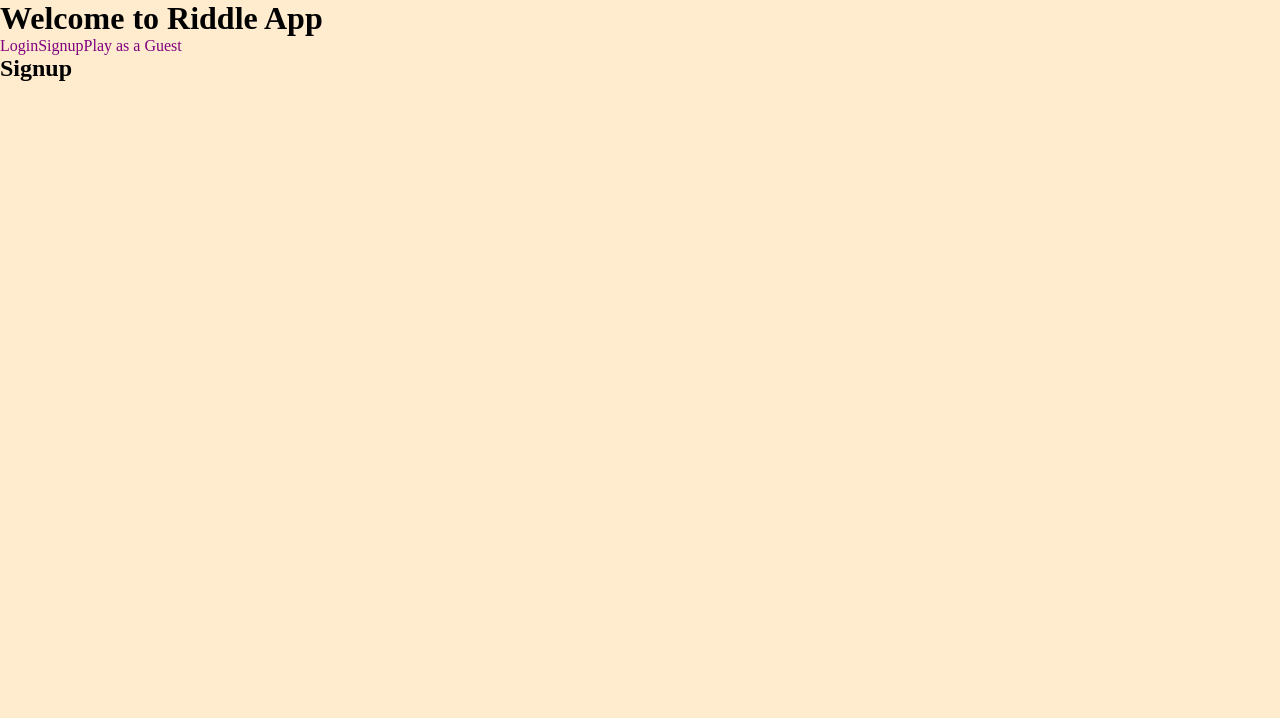
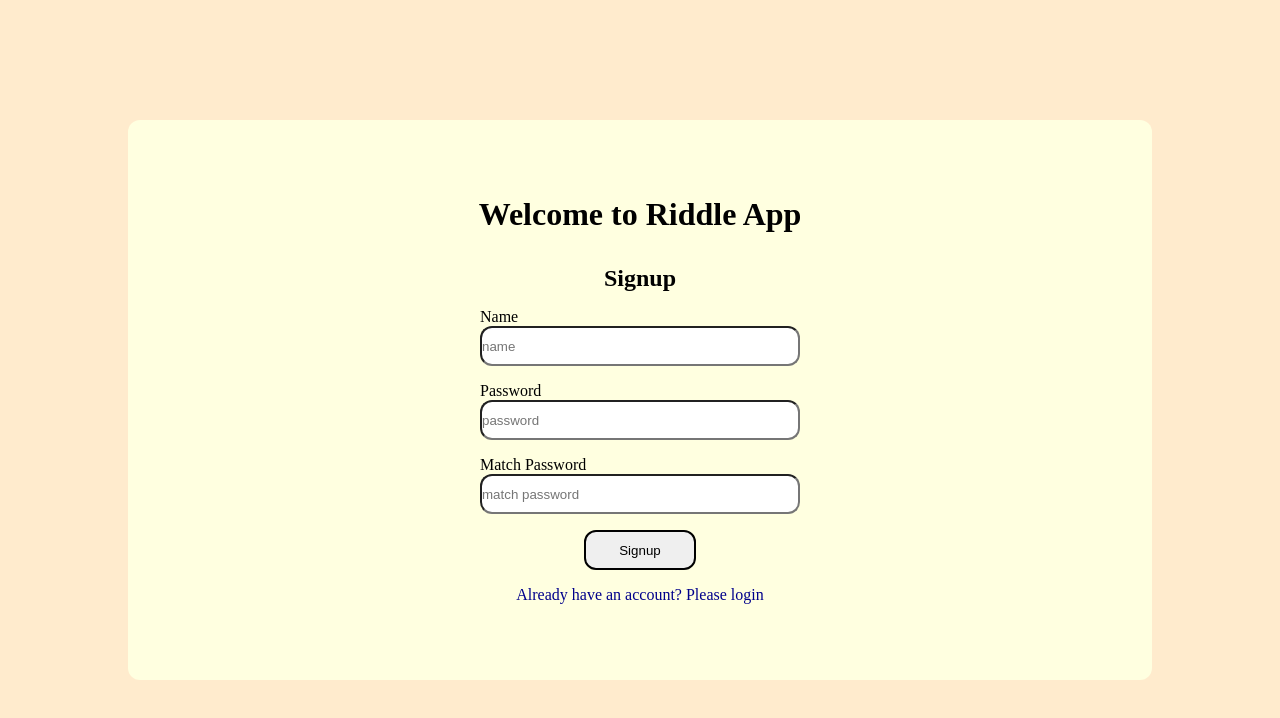
Before and after one commit to haimassraf/riddle-client, a React (Vite) app in the folder riddle-client/: page /signup in a window 1280 px wide. Shown: the top 718 px of the page. Built offline with nearby package versions, Linux system fonts and the light colour scheme.

Commit message:
login and ayth

```diff
--- a/riddle-client/src/App.css
+++ b/riddle-client/src/App.css
@@ -4,8 +4,12 @@
   box-sizing: border-box;
 }
 
-body {
+#root {
   background-color: blanchedalmond;
+  display: flex;
+  justify-content: center;
+  align-items: center;
+  height: 100vh;
 }
 
 header {
@@ -20,7 +24,7 @@ section {
   gap: 1rem;
 }
 
-main{
+main {
   display: flex;
   flex-direction: column;
   justify-content: space-between;
@@ -28,14 +32,63 @@ main{
   height: 90vh;
 }
 
-button {
+button,
+.btn {
   width: 7rem;
-  height: 5vh;
+  min-height: 5vh;
+  cursor: pointer;
+  border: 2px solid black;
   border-radius: 12px;
-  cursor: pointer
+  text-align: center;
 }
 
 a {
   text-decoration: none;
-  color: purple;
+  color: darkblue;
 }
+
+.buttons {
+  display: flex;
+  flex-direction: column;
+  justify-content: center;
+  align-items: center;
+  gap: 2rem;
+}
+
+h1,
+h2 {
+  text-align: center;
+}
+
+.loginPage {
+  display: flex;
+  flex-direction: column;
+  align-items: center;
+  width: 80%;
+  justify-content: center;
+  background-color: lightyellow;
+  padding: 0 2rem;
+  border-radius: 12px;
+  height: 70vh;
+  gap: 1rem;
+}
+
+form {
+  display: flex;
+  flex-direction: column;
+  justify-content: center;
+  align-items: center;
+  gap: 1rem;
+}
+
+
+input {
+  width: 20rem;
+  min-height: 5vh;
+  border-radius: 12px;
+  display: block;
+}
+
+.failed {
+  color: rgb(176, 17, 17);
+}
--- a/riddle-client/src/App.tsx
+++ b/riddle-client/src/App.tsx
@@ -1,18 +1,20 @@
 import { Route, Routes } from 'react-router'
 import LandingPage from './pages/LandingPage'
-import Login from './components/auth/Login'
-import Signup from './components/auth/Signup'
+import Login from './components/authPages/Login'
+import Signup from './components/authPages/Signup'
 import StartGame from './components/StartGame'
 import Home from './pages/Home'
 import Index from './components/Index'
 import Game from './pages/Game'
 import EndGame from './pages/EndGame'
 import './App.css'
+import ChooseAuth from './components/authPages/ChooseAuth'
 
 const App = () => {
   return (
     <Routes>
       <Route path='/' element={<LandingPage />}>
+        <Route path='' element={<ChooseAuth />} />
         <Route path='login' element={<Login />} />
         <Route path='signup' element={<Signup />} />
       </Route>
--- a/riddle-client/src/components/auth/Login.tsx
+++ /dev/null
@@ -1,16 +0,0 @@
-import { Link } from 'react-router'
-
-const Login = () => {
-    return (
-        <>
-            <h2>login</h2>
-            <form action="">
-                <input type="text" placeholder='name' />
-                <input type="password" placeholder='password' />
-                <Link to={'/index'}>Login</Link>
-            </form>
-        </>
-    )
-}
-
-export default Login
--- a/riddle-client/src/components/auth/Signup.tsx
+++ /dev/null
@@ -1,7 +0,0 @@
-const Signup = () => {
-  return (
-    <h2>Signup</h2>
-  )
-}
-
-export default Signup
--- /dev/null
+++ b/riddle-client/src/components/authPages/ChooseAuth.tsx
@@ -0,0 +1,13 @@
+import { Link } from "react-router"
+
+const ChooseAuth = () => {
+    return (
+        <div className="buttons">
+            <Link to={'/login'} className="btn">Login</Link>
+            <Link to={'signup'} className="btn">Signup</Link>
+            <Link to={'/start-game-guest'} className="btn">Play as a Guest</Link>
+        </div>
+    )
+}
+
+export default ChooseAuth
--- /dev/null
+++ b/riddle-client/src/components/authPages/Login.tsx
@@ -0,0 +1,65 @@
+import { useState, type FormEvent } from "react";
+import { Link, useNavigate } from "react-router";
+import makeRequest from "../../utils/makeRequest";
+
+const Login = () => {
+    const [name, setName] = useState<string>("");
+    const [password, setPassword] = useState<string>("");
+    const [message, setMessage] = useState<string>("");
+    const navigate = useNavigate();
+
+    const handleSubmit = async (e: FormEvent<HTMLFormElement>) => {
+        e.preventDefault();
+        try {
+            const body = {
+                name,
+                password
+            }
+            const res = await makeRequest('/auth/login', 'POST', body);
+            if (res.token) {
+                alert('Logged in successfully');
+                navigate("/index");
+            } else {
+                setMessage('Wrong User Name or Password');
+            }
+        } catch (err: any) { setMessage(`Error: ${err.message}`) }
+    };
+
+    return (
+        <>
+            <h2>Login</h2>
+            <form onSubmit={handleSubmit}>
+                <label htmlFor="name">
+                    User Name
+                    <input
+                        id="name"
+                        required
+                        type="text"
+                        placeholder="name"
+                        value={name}
+                        onChange={(e) => setName(e.target.value)}
+                    />
+                </label>
+
+                <label htmlFor="password">
+                    Password
+                    <input
+                        id="password"
+                        required
+                        type="password"
+                        placeholder="password"
+                        value={password}
+                        onChange={(e) => setPassword(e.target.value)}
+                    />
+                </label>
+
+                <button type="submit">Login</button>
+                <Link to="/signup">New? Please signup first</Link>
+
+                {message && <p className="failed">{message}</p>}
+            </form>
+        </>
+    );
+};
+
+export default Login;
--- /dev/null
+++ b/riddle-client/src/components/authPages/Signup.tsx
@@ -0,0 +1,70 @@
+import { useState, type FormEvent } from "react";
+import { Link, useNavigate } from "react-router";
+
+const Signup = () => {
+  const [name, setName] = useState<string>("");
+  const [password, setPassword] = useState<string>("");
+  const [matchPassword, setMatchPassword] = useState<string>("");
+  const [message, setMessage] = useState<string>("");
+
+  const navigate = useNavigate();
+
+  const handleSubmit = (e: FormEvent<HTMLFormElement>) => {
+    e.preventDefault();
+    if (password !== matchPassword) {
+      setMessage("Passwords do not match!");
+      return;
+    }
+    navigate("/index");
+  };
+
+  return (
+    <>
+      <h2>Signup</h2>
+      <form onSubmit={handleSubmit}>
+        <label htmlFor="name">
+          Name
+          <input
+            id="name"
+            required
+            type="text"
+            placeholder="name"
+            value={name}
+            onChange={(e) => setName(e.target.value)}
+          />
+        </label>
+
+        <label htmlFor="password">
+          Password
+          <input
+            id="password"
+            required
+            type="password"
+            placeholder="password"
+            value={password}
+            onChange={(e) => setPassword(e.target.value)}
+          />
+        </label>
+
+        <label htmlFor="matchPassword">
+          Match Password
+          <input
+            id="matchPassword"
+            required
+            type="password"
+            placeholder="match password"
+            value={matchPassword}
+            onChange={(e) => setMatchPassword(e.target.value)}
+          />
+        </label>
+
+        <button type="submit">Signup</button>
+        <Link to="/login">Already have an account? Please login</Link>
+
+        {message && <p className="failed">{message}</p>}
+      </form>
+    </>
+  );
+};
+
+export default Signup;
--- a/riddle-client/src/pages/LandingPage.tsx
+++ b/riddle-client/src/pages/LandingPage.tsx
@@ -1,15 +1,11 @@
-import { Link, Outlet } from "react-router"
+import { Outlet } from "react-router"
 
 const LandingPage = () => {
     return (
         <div className="loginPage">
             <h1>Welcome to Riddle App</h1>
-            <div className="buttons">
-                <Link to={'login'}>Login</Link>
-                <Link to={'signup'}>Signup</Link>
-                <Link to={'/start-game-guest'}>Play as a Guest</Link>
-                <Outlet/>
-            </div>
+            <div className="landingPageForm"></div>
+            <Outlet />
         </div>
     )
 }
--- a/riddle-client/src/utils/makeRequest.ts
+++ b/riddle-client/src/utils/makeRequest.ts
@@ -2,8 +2,7 @@ export default async function makeRequest(url: string, method: string = 'GET', b
     try {
         const options: RequestInit = {
             method,
-            headers: { 'Content-Type': 'application/json' },
-            credentials: 'include',
+            headers: { 'Content-Type': 'application/json' }
         };
 
         if (body) {
@@ -20,7 +19,7 @@ export default async function makeRequest(url: string, method: string = 'GET', b
         }
         if (!res.ok) {
             const errText = await res.text();
-            throw new Error(errText);
+            return (errText);
         }
 
         const contentType = res.headers.get('Content-Type');
@@ -29,7 +28,6 @@ export default async function makeRequest(url: string, method: string = 'GET', b
             : await res.text();
 
     } catch (err: any) {
-        console.error('Error in make request:', err.message);
-        return null;
+        return (`Error in make request: ${err.message}`);
     }
 }
```
